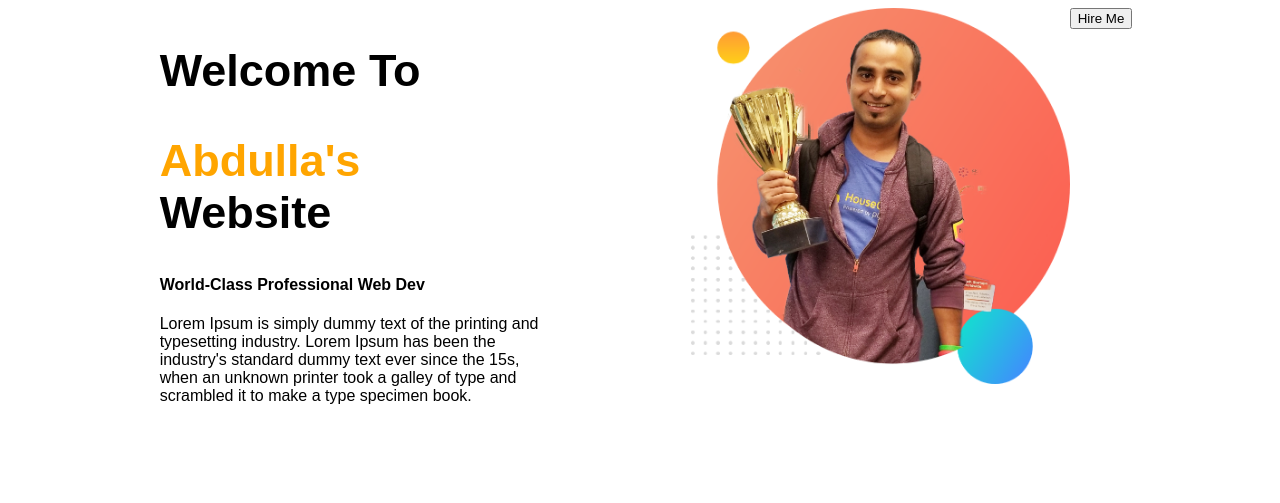
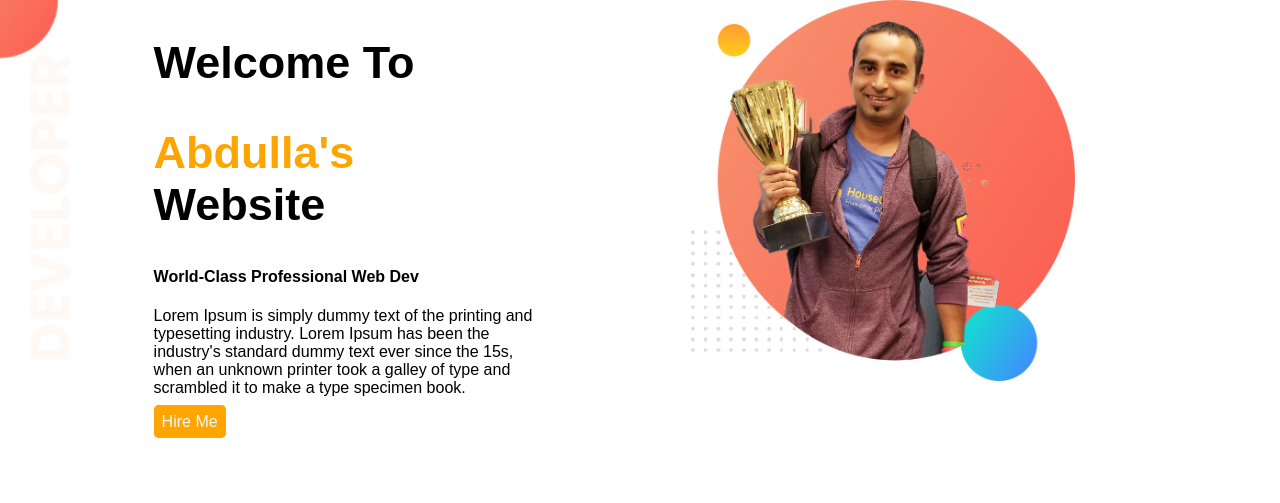
Before and after one commit to abdullabappy404/web-portfolio, a plain HTML site: page index.html in a window 1280 px wide. Drawn offline with Linux system fonts and the light colour scheme.

Commit message:
adding button

```diff
--- a/index.html
+++ b/index.html
@@ -8,18 +8,18 @@
     <link rel="preconnect" href="https://fonts.googleapis.com">
 </head>
 <body>
-    <section>
+    <section class="top-banner">
         <div class="half-width">
             <h1>Welcome To</h1>
             <h1><span class="name-color">Abdulla's</span> Website</h1>
             <h4>World-Class Professional Web Dev</h4>
             <p>Lorem Ipsum is simply dummy text of the printing and typesetting industry. Lorem Ipsum has been the industry's standard dummy text ever since the 15s, when an unknown printer took a galley of type and scrambled it to make a type specimen book.</p>
+            <a class="link-button" target="_blank" href="https://fast.com/">Hire Me</a>
         </div>
 
         <div class="half-width">
             <img src="images/jhankar.png" alt="">
         </div>
     </section>
-    <button class="button">Hire Me</button>
 </body>
 </html>
--- a/style.css
+++ b/style.css
@@ -1,4 +1,5 @@
 body{
+    margin: 0%;
     font-family: 'Poppins', sans-serif;
 }
 h1{
@@ -16,6 +17,18 @@ h1{
 .half-width img{
     width: 100%;
 }
-.button{
-    margin-left: auto;
+.top-banner{
+    background-image: url("images/top-banner.png");
+    background-repeat: no-repeat;
 }
+section{
+    height: 500px;
+}
+.link-button{
+    color: aliceblue;
+    text-decoration: none;
+    background-color: orange;
+    padding: 5px;
+    border: 3px solid orange;
+    border-radius: 5px;
+}
```
